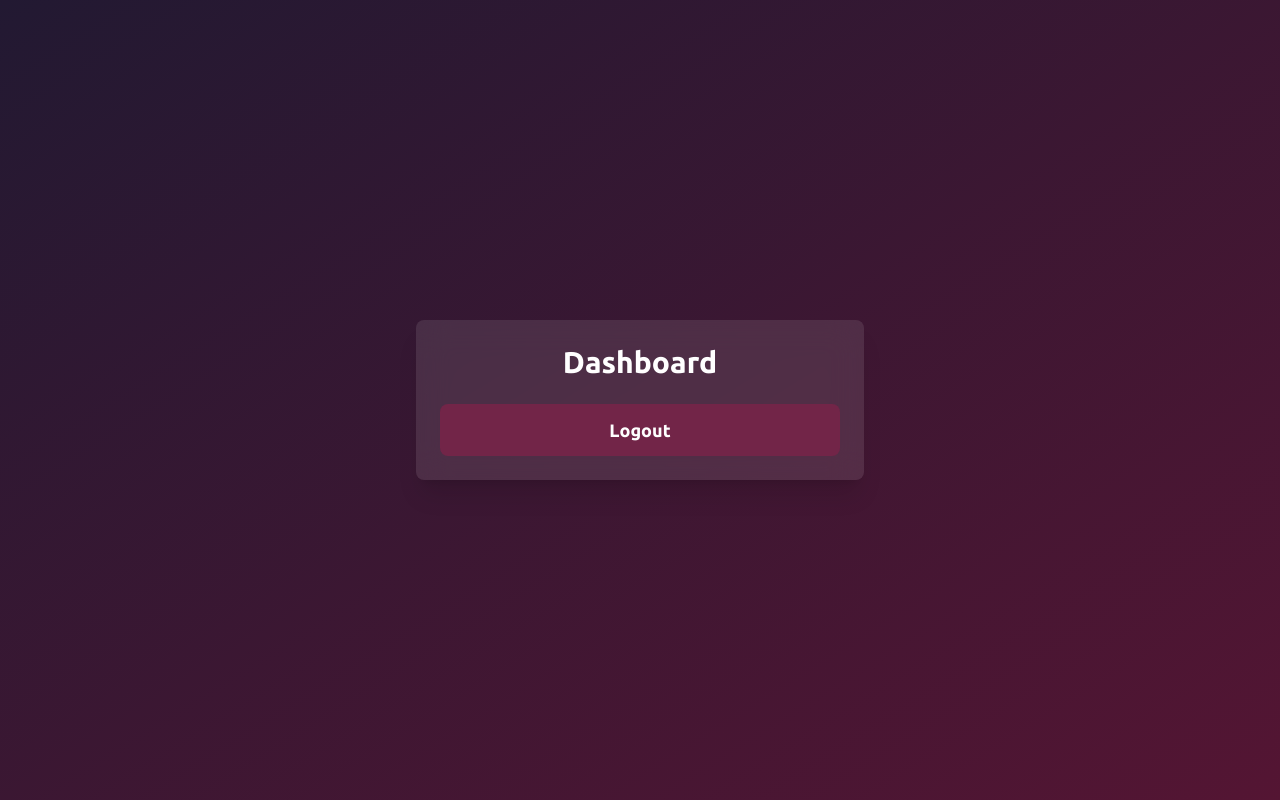
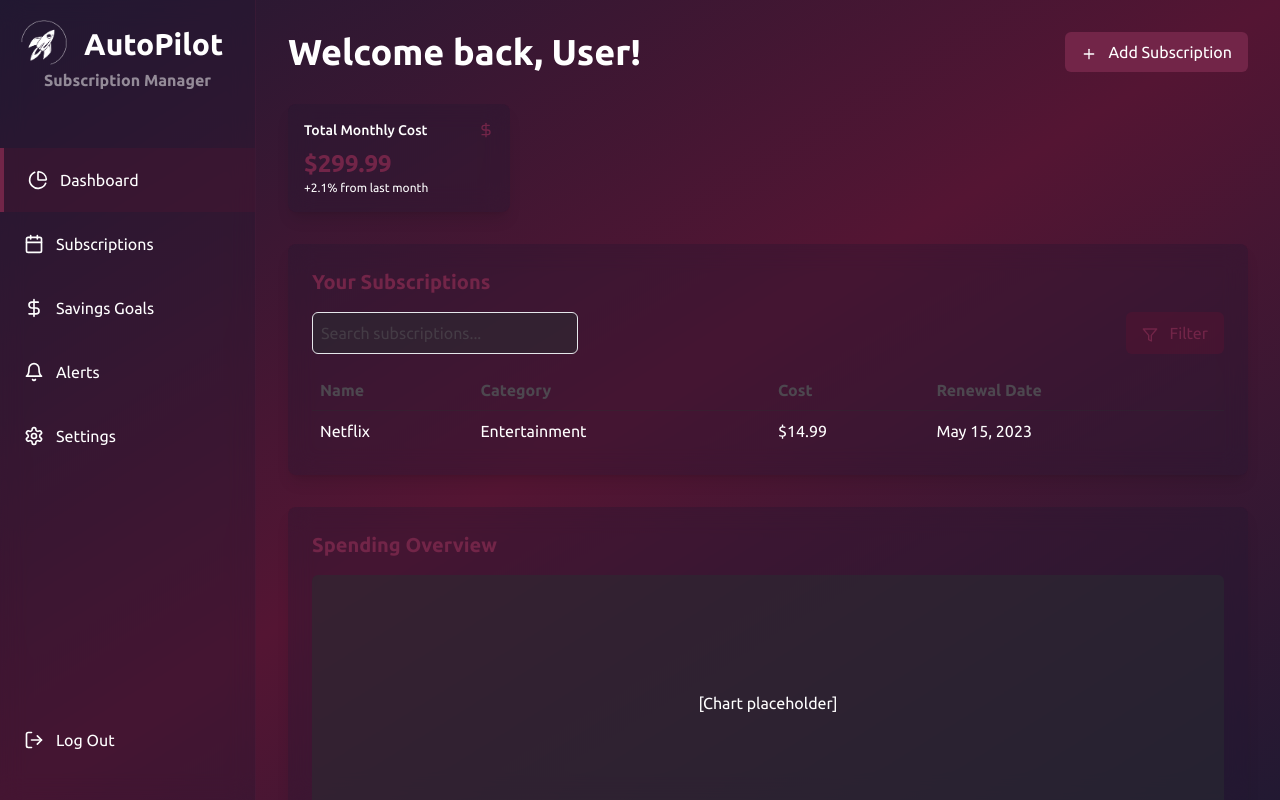
Before and after one commit to brenda-0021/AutoPilot-suscripciones, a React (Vite) app: page /dashboard in a window 1280 px wide. Built offline with nearby package versions, Linux system fonts and the light colour scheme; no server answers; sample sign-in values are in the browser's storage.

Commit message:
diseño base del dashboard

```diff
--- a/src/page/Dashboard.jsx
+++ b/src/page/Dashboard.jsx
@@ -1,9 +1,34 @@
+import { useEffect, useState } from "react";
+import Logo from "../assets/AutoPilot.png";
+import { getAuth } from "firebase/auth";
+import { useNavigate } from "react-router-dom";
 import { useAuth } from "../context/AuthContext";
-import { useNavigate } from "react-router-dom";
+import {
+  Bell,
+  Calendar,
+  DollarSign,
+  Filter,
+  LogOutIcon,
+  PieChart,
+  Plus,
+  Settings,
+} from "lucide-react";
 
 export default function Dashboard() {
+  const [username, setUsername] = useState("");
   const { logout } = useAuth();
   const navigate = useNavigate();
+
+  useEffect(() => {
+    const auth = getAuth();
+    const user = auth.currentUser;
+
+    if (user) {
+      const email = user.email;
+      const firstName = email.split("@")[0];
+      setUsername(firstName.charAt(0).toUpperCase() + firstName.slice(1));
+    }
+  }, []);
 
   const handleLogout = async () => {
     try {
@@ -15,18 +40,195 @@ export default function Dashboard() {
   };
 
   return (
-    <div className="min-h-screen flex items-center justify-center bg-gradient-to-br from-purpura to-vino p-4">
-      <div className="w-full max-w-md backdrop-blur-lg bg-white/10 rounded-lg shadow-xl overflow-hidden p-6">
-        <h1 className="text-3xl font-bold text-white mb-6 text-center">
-          Dashboard
-        </h1>
-        <button
-          onClick={handleLogout}
-          className="w-full p-3 rounded-lg bg-rosa hover:bg-vino text-white transition-colors duration-300 font-semibold text-lg"
-        >
-          Logout
-        </button>
-      </div>
+    <div className="flex h-screen bg-gradient-to-br from-purpura via-vino to-purpura text-white">
+      {/* Sidebar */}
+      <aside className="w-64 bg-purpura/30 backdrop-blur-md border-r border-rosa/20">
+        <div className="p-5">
+          <div className="flex items-center space-x-4">
+            <img
+              src={Logo}
+              alt="Logo"
+              className="h-12 w-12 transform transition-all duration-300 scale-100 hover:scale-[1.05]"
+            />
+            <h1 className="text-3xl font-bold text-white transform transition-all duration-300 scale-100 hover:scale-[1.05]">
+              AutoPilot
+            </h1>
+          </div>
+          <p className="text-md text-white/50 font-bold text-center">
+            Subscription Manager
+          </p>
+        </div>
+        {/* Navigation */}
+        <nav className="mt-9 flex flex-col h-auto">
+          <a
+            href="#dashboard"
+            className="flex items-center px-6 py-5 text-white bg-vino/30 border-l-4 border-rosa"
+          >
+            <PieChart className="mr-3 h-5 w-5" />
+            Dashboard
+          </a>
+          <a
+            href="#subscriptions"
+            className="flex items-center px-6 py-5 text-white hover:bg-vino/20 hover:text-rosa transition-all duration-200"
+          >
+            <Calendar className="mr-3 h-5 w-5" />
+            Subscriptions
+          </a>
+          <a
+            href="#goals"
+            className="flex items-center px-6 py-5 text-white hover:bg-vino/20 hover:text-rosa transition-all duration-200"
+          >
+            <DollarSign className="mr-3 h-5 w-5" />
+            Savings Goals
+          </a>
+          <a
+            href="#alerts"
+            className="flex items-center px-6 py-5 text-white hover:bg-vino/20 hover:text-rosa transition-all duration-200"
+          >
+            <Bell className="mr-3 h-5 w-5" />
+            Alerts
+          </a>
+          <a
+            href="#settings"
+            className="flex items-center px-6 py-5 text-white hover:bg-vino/20 hover:text-rosa transition-all duration-200"
+          >
+            <Settings className="mr-3 h-5 w-5" />
+            Settings
+          </a>
+          <a
+            href="#logout"
+            onClick={handleLogout}
+            className="flex items-center px-6 py-5 text-white hover:bg-vino/20 hover:text-rosa transition-all duration-200 mt-60"
+          >
+            <LogOutIcon className="mr-3 h-5 w-5" />
+            Log Out
+          </a>
+        </nav>
+      </aside>
+
+      {/* Main Content */}
+      <main className="flex-1 overflow-y-auto">
+        <div className="p-8">
+          <div className="flex justify-between items-center mb-8">
+            <h2 className="text-4xl font-bold">Welcome back, {username}!</h2>
+            <button className="px-4 py-2 bg-rosa text-white rounded-md hover:bg-vino transition-all duration-200 transform hover:scale-105">
+              <Plus className="inline-block mr-2 h-4 w-4" /> Add Subscription
+            </button>
+          </div>
+
+          {/* Summary Cards */}
+          <div className="grid gap-6 mb-8 md:grid-cols-2 xl:grid-cols-4">
+            <div className="p-4 bg-purpura/30 backdrop-blur-md rounded-lg shadow-lg">
+              <div className="flex items-center justify-between mb-2">
+                <span className="text-sm font-medium text-white">
+                  Total Monthly Cost
+                </span>
+                <DollarSign className="h-4 w-4 text-rosa" />
+              </div>
+              <div className="text-2xl font-bold text-rosa">$299.99</div>
+              <p className="text-xs text-white">+2.1% from last month</p>
+            </div>
+            {/* Add more summary cards here */}
+          </div>
+
+          {/* Subscriptions List */}
+          <div className="bg-purpura/30 backdrop-blur-md p-6 rounded-lg shadow-lg mb-8">
+            <h3 className="text-xl font-bold text-rosa mb-4">
+              Your Subscriptions
+            </h3>
+            <div className="flex justify-between mb-4">
+              <input
+                className="p-2 border rounded-md bg-grisFuerte/50 text-white placeholder-grisClaro/70 focus:outline-none focus:ring-2 focus:ring-rosa"
+                placeholder="Search subscriptions..."
+              />
+              <button className="px-4 py-2 bg-vino/50 text-rosa rounded-md hover:bg-vino transition-all duration-200 transform hover:scale-105">
+                <Filter className="inline-block mr-2 h-4 w-4" /> Filter
+              </button>
+            </div>
+            <div className="overflow-x-auto">
+              <table className="w-full">
+                <thead>
+                  <tr className="text-left text-grisClaro">
+                    <th className="p-2">Name</th>
+                    <th className="p-2">Category</th>
+                    <th className="p-2">Cost</th>
+                    <th className="p-2">Renewal Date</th>
+                  </tr>
+                </thead>
+                <tbody>
+                  <tr className="border-t border-grisFuerte/30">
+                    <td className="p-2 text-white">Netflix</td>
+                    <td className="p-2 text-white">Entertainment</td>
+                    <td className="p-2 text-white">$14.99</td>
+                    <td className="p-2 text-white">May 15, 2023</td>
+                  </tr>
+                  {/* Add more subscription rows here */}
+                </tbody>
+              </table>
+            </div>
+          </div>
+
+          {/* Charts placeholder */}
+          <div className="bg-purpura/30 backdrop-blur-md p-6 rounded-lg shadow-lg mb-8">
+            <h3 className="text-xl font-bold text-rosa mb-4">
+              Spending Overview
+            </h3>
+            <div className="h-64 bg-grisFuerte/50 rounded-md flex items-center justify-center text-white">
+              [Chart placeholder]
+            </div>
+          </div>
+
+          {/* Savings Goals */}
+          <div className="bg-purpura/30 backdrop-blur-md p-6 rounded-lg shadow-lg mb-8">
+            <h3 className="text-xl font-bold text-rosa mb-4">Savings Goals</h3>
+            <div className="space-y-4">
+              <div>
+                <div className="flex justify-between mb-1">
+                  <span className="text-sm font-medium text-white">
+                    Reduce entertainment costs
+                  </span>
+                  <span className="text-sm font-medium text-white">75%</span>
+                </div>
+                <div className="w-full bg-grisFuerte/50 rounded-full h-2.5">
+                  <div
+                    className="bg-gradient-to-r from-rosa to-vino h-2.5 rounded-full"
+                    style={{ width: "75%" }}
+                  ></div>
+                </div>
+              </div>
+              {/* Add more savings goals here */}
+            </div>
+          </div>
+
+          {/* Alerts and Reminders */}
+          <div className="bg-purpura/30 backdrop-blur-md p-6 rounded-lg shadow-lg">
+            <h3 className="text-xl font-bold text-rosa mb-4">
+              Alerts and Reminders
+            </h3>
+            <div className="space-y-4">
+              <div className="flex items-center">
+                <Bell className="h-5 w-5 mr-2 text-rosa" />
+                <span className="text-white">Netflix renewal in 3 days</span>
+              </div>
+              <div className="flex items-center">
+                <Bell className="h-5 w-5 mr-2 text-rosa" />
+                <span className="text-white">
+                  Gym membership payment due tomorrow
+                </span>
+              </div>
+              <hr className="border-grisFuerte/30" />
+              <div className="flex justify-between items-center">
+                <span className="font-medium text-white">
+                  Notification Settings
+                </span>
+                <button className="px-4 py-2 bg-vino/50 text-rosa rounded-md hover:bg-vino transition-all duration-200 transform hover:scale-105">
+                  Configure
+                </button>
+              </div>
+            </div>
+          </div>
+        </div>
+      </main>
     </div>
   );
 }
--- a/src/page/FormsLR.jsx
+++ b/src/page/FormsLR.jsx
@@ -58,7 +58,7 @@ export default function FormsLR() {
   };
 
   return (
-    <div className="min-h-screen flex flex-col md:flex-row items-center justify-center bg-gradient-to-br from-purpura to-vino p-4">
+    <div className="min-h-screen flex flex-col md:flex-row items-center justify-center bg-gradient-to-br from-purpura via-vino to-purpura p-4">
       <img
         src={Logo}
         alt="Logo"
--- a/tailwind.config.js
+++ b/tailwind.config.js
@@ -1,6 +1,7 @@
 /** @type {import('tailwindcss').Config} */
 export default {
   content: ["./src/**/*.{js,jsx,ts,tsx}"],
+  darkMode: "class",
   theme: {
     extend: {
       colors: {
```
